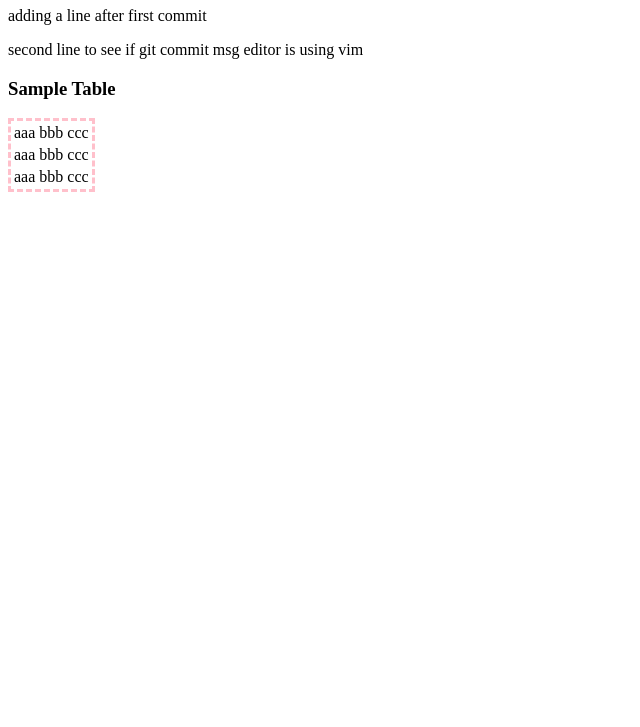
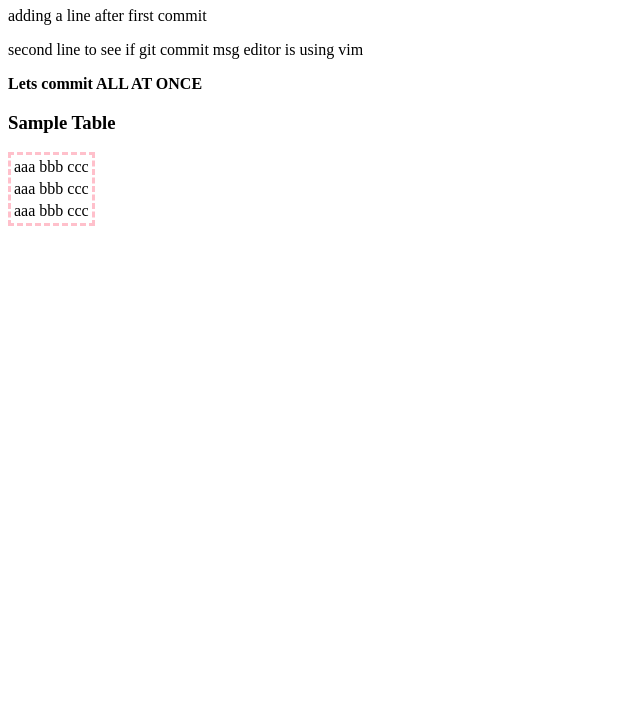
Before and after one commit to youngnac/git_html_practice, a plain HTML site: page index.html in a window 1280 px wide. Shown: the part 73-800 px from the top of the page, without its empty margins (0-640 px from the left). Drawn offline with Linux system fonts and the light colour scheme.

Commit message:
Commit all skiping add action

```diff
--- a/index.html
+++ b/index.html
@@ -11,6 +11,7 @@
   <h1>This is a test page for git practice.</h1>
   <p>adding a line after first commit</p>
   <p> second line to see if git commit msg editor is using vim</p>
+  <b> Lets commit ALL AT ONCE</b>
   <table>
     <h3>Sample Table</h3>
     <tr>
```
